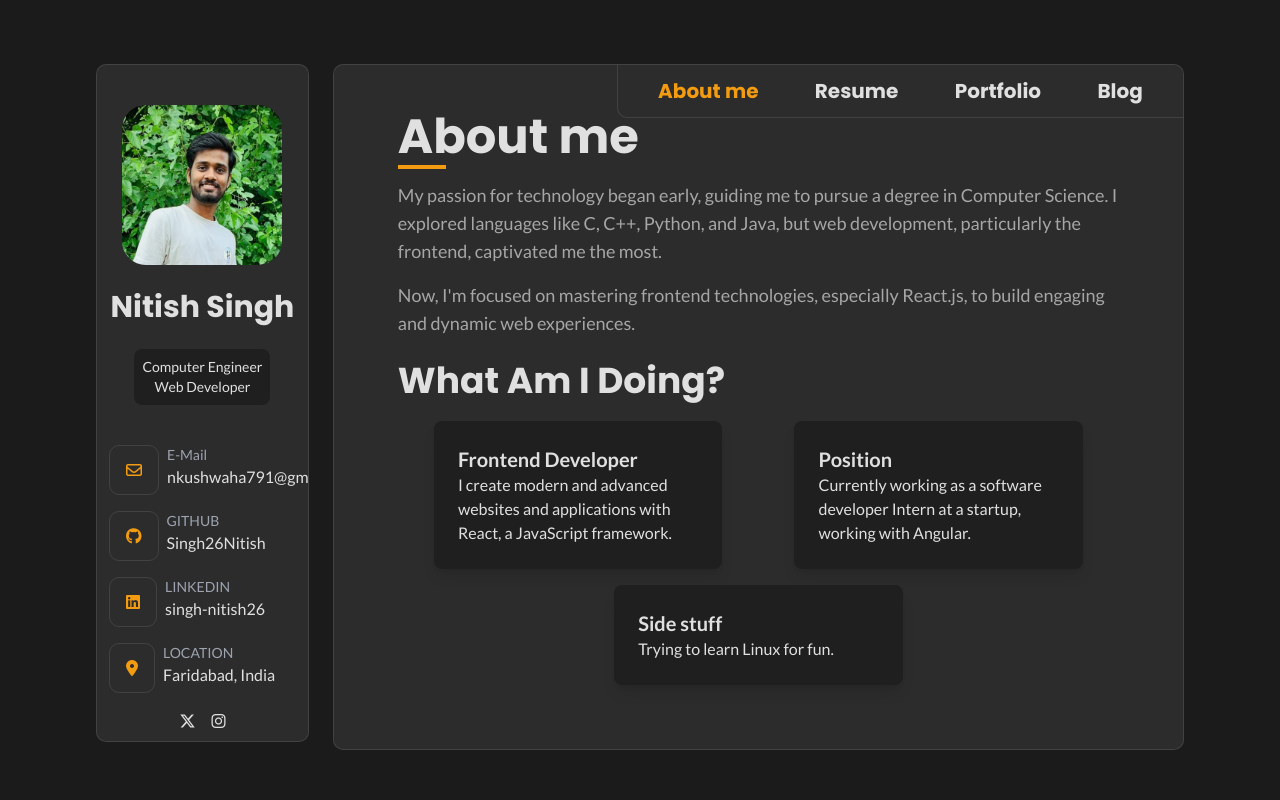
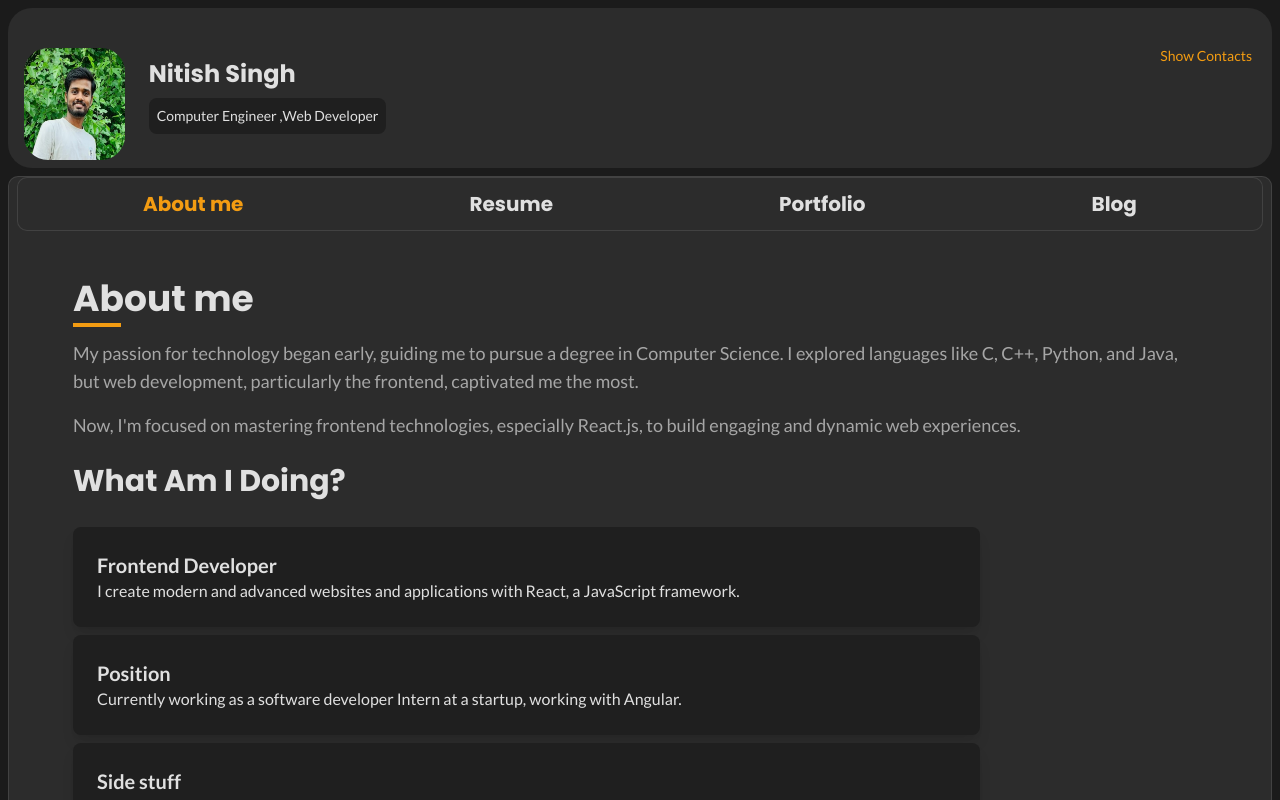
Before and after one commit to Singh26Nitish/profile, a React (Create React App) app: page /about in a window 1280 px wide. Built offline with nearby package versions, Linux system fonts and the light colour scheme.

Commit message:
responsivness test

```diff
--- a/src/Components/Aside.js
+++ b/src/Components/Aside.js
@@ -1,28 +1,52 @@
-import React from "react";
+import React, { useState } from "react";
 import profile from './resource/profilepic.jpg';
 import data from './data.json';
 import '@fortawesome/fontawesome-free/css/all.min.css';
 
+function Aside() {
+    // State to track visibility of the handles section
+    const [showContacts, setShowContacts] = useState(false);
 
-function Aside(){
-    return(
-        <aside className="w-1/5 mr-6 text-font bg-light rounded-3xl thin-border h-full overflow-hidden">
-            {/* About me */}
-            <div className="flex flex-col items-center">
-                <div >
-                    <img src={profile} alt="pfp" className="h-40 w-auto mt-10 rounded-3xl"/>
+    // Function to toggle visibility
+    const toggleContacts = () => {
+        setShowContacts(!showContacts);
+    };
+
+    return (
+        <aside className="text-font bg-light rounded-3xl m-2 pb-2">
+            {/* About me section */}
+            <div className="flex justify-start items-center px-4">
+                <div className="mr-6">
+                    <img src={profile} alt="pfp" className="h-28 w-auto mt-10 rounded-3xl" />
                 </div>
-                <div className="font-bold text-3xl mt-6 font-poppins text-font">
+
+                <div className="flex justify-between w-full">
+                    <div className="flex-col">
+                        <div className="font-bold text-2xl mt-6 font-poppins text-font">
                             <p>Nitish Singh</p>
                         </div>
-                <div className="text-sm p-2 mt-6 bg-content rounded-lg flex flex-col items-center text-font">
-                    <p>Computer Engineer</p>
-                    <p>Web Developer</p>
+                        <div className="text-sm p-2 mt-2 bg-content rounded-lg flex items-center text-font">
+                            <p>Computer Engineer ,</p>
+                            <p> Web Developer</p>
                         </div>
                     </div>
 
-            {/* My handles */}
+                    {/* Toggle button aligned to the right */}
+                    <div className="mt-2 ml-auto rounded-lg text-sm">
+                        <button
+                            className="p-1 text-high"
+                            onClick={toggleContacts}
+                        >
+                            {showContacts ? "Hide Contacts" : "Show Contacts"}
+                        </button>
+                    </div>
+                </div>
+            </div>
 
+            {/* My handles section with smooth transition */}
+            <div
+                className={`transition-max-height duration-500 ease-in-out overflow-hidden ${showContacts ? 'max-h-96' : 'max-h-0'}`}
+            >
                 <div className="mt-10 flex flex-col ml-3">
                     {data.socials.map((card, index) => (
                         <div key={index} className="flex flex-row mb-4">
@@ -42,11 +66,12 @@ function Aside(){
                 </div>
 
                 <div className="flex justify-center mb-2">
-            <div className="mx-2"><a href="https://x.com/Singh_Nitish26"><i class="fa-brands fa-x-twitter"></i></a></div>
-            <div className="mx-2"><a href="https://www.instagram.com/singh_nitish26/"><i class="fa-brands fa-instagram"></i></a></div>
+                    <div className="mx-2"><a href="https://x.com/Singh_Nitish26"><i className="fa-brands fa-x-twitter"></i></a></div>
+                    <div className="mx-2"><a href="https://www.instagram.com/singh_nitish26/"><i className="fa-brands fa-instagram"></i></a></div>
+                </div>
             </div>
         </aside>
-    )
+    );
 }
 
 export default Aside;
--- a/src/Components/Base.js
+++ b/src/Components/Base.js
@@ -4,7 +4,7 @@ import Home from "./Home";
 
 function Base() {
   return (
-    <div className="px-24 pt-16 flex">
+    <div className="flex-col">
       <Aside />
       <Home />
     </div>
@@ -12,3 +12,5 @@ function Base() {
 }
 
 export default Base;
+
+// px-24 pt-16 flex
--- a/src/Components/EducationTimeline.js
+++ b/src/Components/EducationTimeline.js
@@ -46,10 +46,10 @@ import data from './data.json';
 
   export default function EducationTimeline() {
     return (
-      <div className="text-font">
-        <h1 className="text-4xl font-bold mb-6">Education</h1>
+      <div className="text-font ml-4">
+        <h1 className="text-3xl font-bold mb-6">Education</h1>
         <TimelineEdu />
-        <h1 className="text-4xl font-bold mb-6">Experience</h1>
+        <h1 className="text-3xl font-bold mb-6">Experience</h1>
         <TimelineExp />
       </div>
     );
--- a/src/Components/Home.js
+++ b/src/Components/Home.js
@@ -8,7 +8,7 @@ import Blog from "../routes/Blog";
 
 function Home() {
     return (
-        <section className="w-4/5 bg-light text-font rounded-3xl thin-border flex flex-col justify-between overflow-auto overscroll-none">
+        <section className="bg-light m-2 text-font rounded-3xl thin-border flex flex-col justify-between overflow-auto overscroll-none">
             <Navbar />
             <div className="flex-1 p-8 pt-6">
                 <div className="flex-1 p-8 pt-6">
--- a/src/Components/Navbar.js
+++ b/src/Components/Navbar.js
@@ -4,7 +4,7 @@ import { NavLink } from "react-router-dom";
 function Navbar() {
   return (
     <div className="relative w-full font-poppins">
-      <div className="bg-light flex text-font justify-around w-2/3 p-3 absolute right-0 rounded-3xl thin-border no-border text-xl">
+      <div className="bg-light flex text-font justify-around p-3 mx-2 rounded-3xl text-xl thin-border">
         <NavLink
           to="/about"
           className={({ isActive }) =>
--- a/src/Components/Project.js
+++ b/src/Components/Project.js
@@ -29,10 +29,10 @@ const ProjectModal = ({ project, onClose }) => {
   return (
     <div
       id="modal-overlay"
-      className="fixed inset-0 bg-light bg-opacity-50 flex items-center justify-center "
+      className="fixed inset-0 bg-black bg-opacity-50 flex items-center justify-center "
       onClick={handleOutsideClick}
     >
-      <div className="bg-light p-6 rounded-lg w-1/3 relative">
+      <div className="bg-light p-6 rounded-lg relative">
         <img
           src={require(`${project.imageUrl}`)}
           alt={project.title}
--- a/src/routes/About.js
+++ b/src/routes/About.js
@@ -4,7 +4,7 @@ function About() {
     return (
         <>
             <section className="mb-4">
-                <h1 className="text-5xl font-bold relative inline-block mb-5 font-poppins text-font">
+                <h1 className="text-4xl font-bold relative inline-block mb-5 font-poppins text-font">
                     About me
                     <span className="absolute left-0 -bottom-2 w-12 h-1 bg-high"></span>
                 </h1>
@@ -17,10 +17,10 @@ function About() {
             </section>
 
             <section className="mt-6">
-                <h1 className="text-4xl font-bold relative inline-block mb-5 font-poppins">What Am I Doing?</h1>
-                <div className="flex flex-wrap justify-around">
+                <h1 className="text-3xl font-bold relative inline-block mb-5 font-poppins">What Am I Doing?</h1>
+                <div className="flex-col flex-wrap justify-around">
                     {/* First Card */}
-                    <div className="rounded-lg p-6 w-2/5 shadow-lg bg-content">
+                    <div className="rounded-lg p-6 w-4/5 shadow-lg bg-content my-2">
                         <div className="flex items-center">
                             <div>
                                 <h2 className="text-xl font-semibold">Frontend Developer</h2>
@@ -30,7 +30,7 @@ function About() {
                     </div>
 
                     {/* Second Card */}
-                    <div className="rounded-lg p-6 w-2/5 shadow-lg bg-content">
+                    <div className="rounded-lg p-6 w-4/5 shadow-lg bg-content my-2">
                         <div className="flex items-center">
                             <div>
                                 <h2 className="text-xl font-semibold">Position</h2>
@@ -40,7 +40,7 @@ function About() {
                     </div>
 
                     {/* Third Card */}
-                    <div className="rounded-lg p-6 w-2/5 shadow-lg mt-4 mx-auto bg-content">
+                    <div className="rounded-lg p-6 w-4/5 shadow-lg bg-content my-2">
                         <div className="flex items-center">
                             <div>
                                 <h2 className="text-xl font-semibold">Side stuff</h2>
--- a/src/routes/Resume.js
+++ b/src/routes/Resume.js
@@ -5,8 +5,8 @@ function Resume(){
     return(
         <section className="">
             <div>
-            <h1 className="text-5xl font-bold relative inline-block mb-5 font-poppins text-font">
-                        About me
+            <h1 className="text-4xl font-bold relative inline-block mb-6 font-poppins text-font">
+                        Resume
                         <span className="absolute left-0 -bottom-2 w-12 h-1 bg-high"></span>
                     </h1>
             </div>
```
Lines whose indentation alone changed are shown as unchanged.
